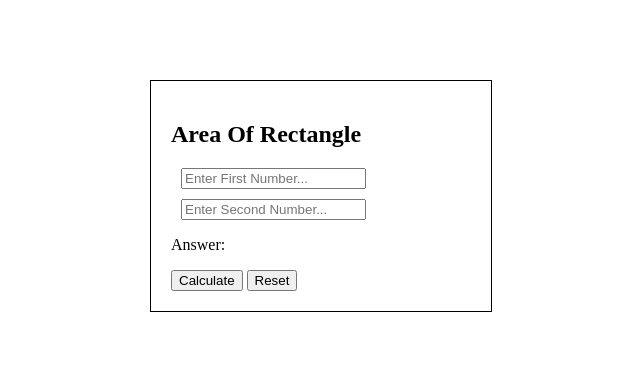
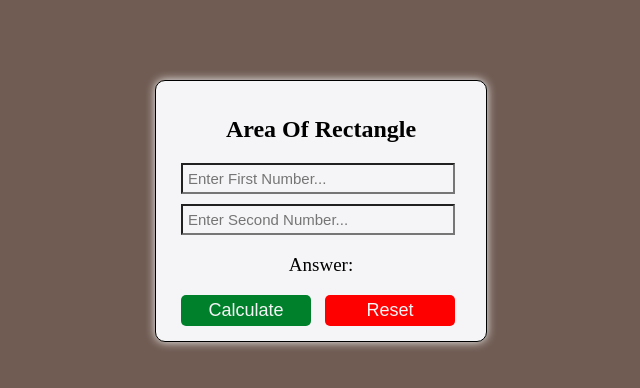
Before and after one commit to SrushtiWanjari/Area-of-rectangle, a plain HTML site: page index.html in a window 1280 px wide. Shown: the whole page, without its empty margins (319-959 px from the left). Drawn offline with Linux system fonts and the light colour scheme.

Commit message:
css is added

```diff
--- a/index.html
+++ b/index.html
@@ -6,29 +6,65 @@
     <title>Document</title>
 </head>
 <style>
+    body{
+        background-color: #705C53;
+    }
     .main-container{
         border: 1px solid black;
         width: 300px;
-        padding: 20px;
+        padding: 15px;
         margin: 80px auto;
+        border-radius: 10px;
+        background-color: #F5F5F7;
+        box-shadow: 0 0 10px #F5F5F7 ;
+    }
+    .heading{
+        display: block;
+        justify-content: center;
+        text-align: center;
     }
 
     .user-input{
         display: block;
         justify-content: center;
         margin: 10px;
+        width: 260px;
+        padding: 5px;
+        font-size: 15px;
+        background-color: #F5F5F7;
     }
+    .result{
+        display: block;
+        text-align: center;
+        font-size: 19px;
+    }
+    .btn{
+        padding: 5px 9px;
+        font-size: 18px;
+        margin-left: 10px;
+        width: 130px;
+        border: none;
+        color: #F5F5F7;
+        border-radius: 5px;
+    }
+    .btn-1{
+        background-color: #00802b;
+    }
+    .btn-2{
+        background-color: #ff0000;
+    }
+
 </style>
 <body>
     <div class="main-container">
-        <h2>Area Of Rectangle</h2>
+        <h2 class="heading">Area Of Rectangle</h2>
         <input type="number" placeholder="Enter First Number..." class="user-input"/>
         <input type="number" placeholder="Enter Second Number..." class="user-input"/>
 
-        <p>Answer:</p>
+        <p class="result">Answer:</p>
 
-        <button>Calculate</button>
-        <button>Reset</button>
+        <button class="btn btn-1">Calculate</button>
+        <button class="btn btn-2">Reset</button>
 
 
     </div>
```
